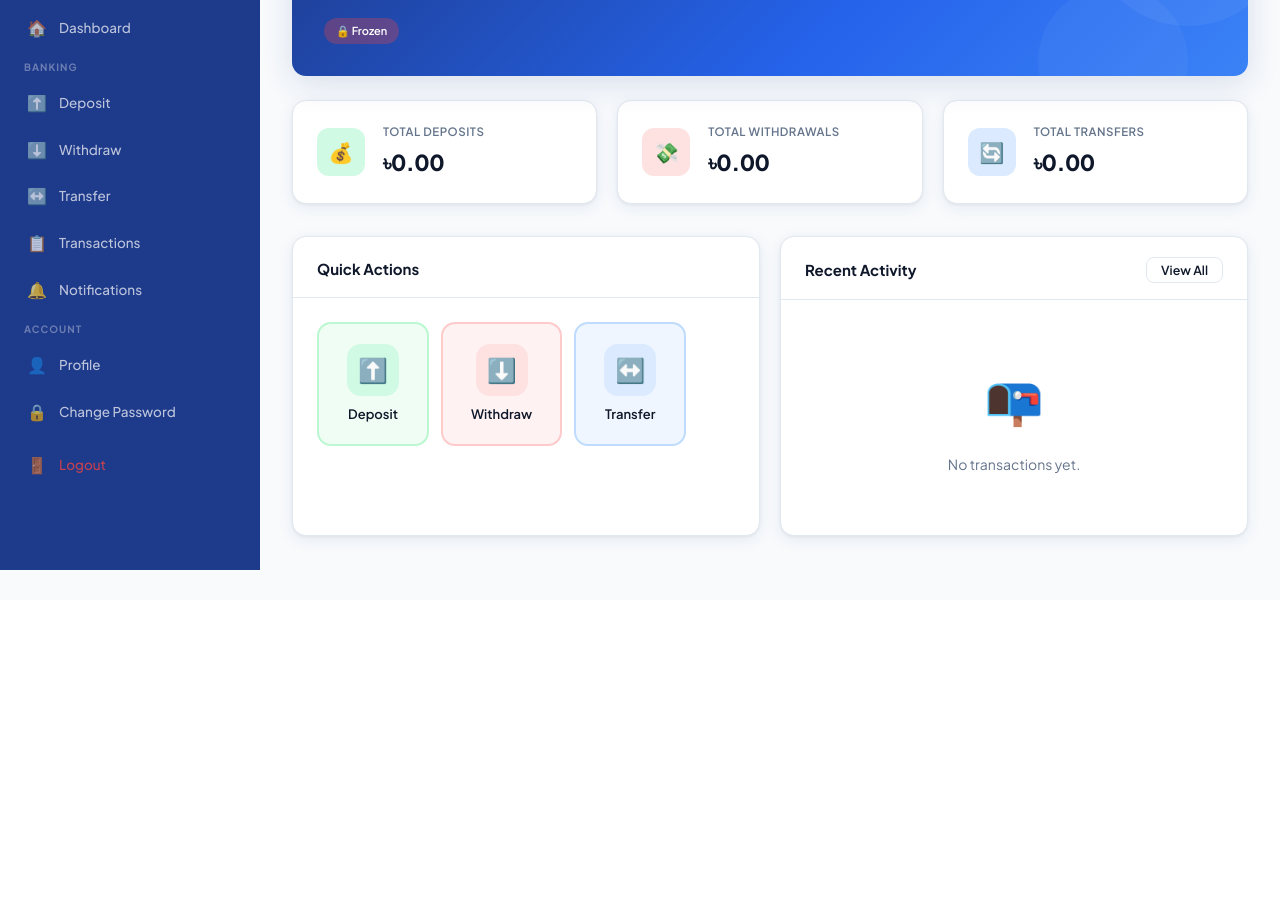
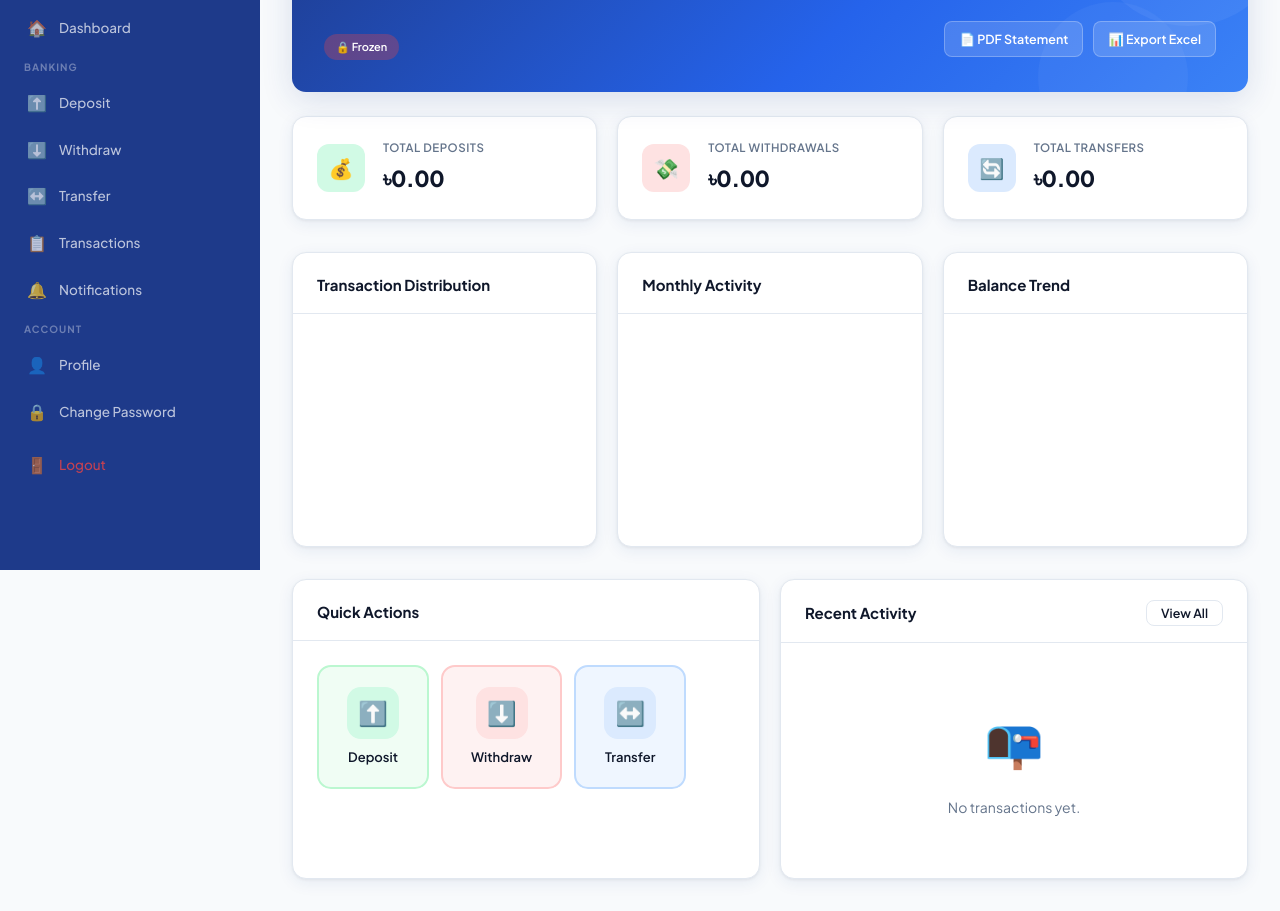
Before and after one commit to SoulReapeer/smartbank, a Flask app: template backend/templates/customer/dashboard.html in a window 1280 px wide. Shown: the part 230-1141 px from the top of the page. Before the commit the page ends 800 px from the top, so only its background shows below. Run offline with Flask 3, Linux system fonts and the light colour scheme; the template is opened without the code that fills it, so the values that code supplies are empty; a map, chart or similar area stays blank.

Commit message:
Enhance dashboard layout and add charts
Updated the dashboard template to enhance the display of account information, including balance, account status, and transaction statistics. Added charts for visual representation of deposits, withdrawals, and balance trends.

```diff
--- a/backend/templates/customer/dashboard.html
+++ b/backend/templates/customer/dashboard.html
@@ -3,73 +3,99 @@
 {% block page_title %}Dashboard{% endblock %}
 
 {% block content %}
-<div class="mb-8">
 <!-- Balance Card -->
 <div class="balance-card mb-6">
   <div class="balance-label">Total Balance</div>
-    <div class="balance-amount">
-      <span class="balance-currency">৳</span>{{ "%.2f"|format(account.balance) }}
-    </div>
+  <div class="balance-amount"><span class="balance-currency">৳</span>{{ "%.2f"|format(account.balance) }}</div>
   <div class="balance-acc">Account: {{ account.account_number }}</div>
-    <div>
+  <div style="display:flex;align-items:center;justify-content:space-between;flex-wrap:wrap;gap:12px;margin-top:16px;">
     {% if account.status == 'active' %}
       <span class="balance-status">✓ Active Account</span>
     {% else %}
-        <span class="balance-status" style="background:rgba(239,68,68,0.3)">🔒 Frozen</span>
+      <span class="balance-status" style="background:rgba(239,68,68,0.3);">🔒 Frozen</span>
     {% endif %}
-    </div>
-  </div>
-
-  <!-- Stats -->
-  <div class="grid grid-3 mb-8">
-    <div class="stat-card">
-      <div class="stat-icon green">💰</div>
-      <div>
-        <div class="stat-label">Total Deposits</div>
-        <div class="stat-value">৳{{ "%.2f"|format(deposits) }}</div>
-      </div>
-    </div>
-    <div class="stat-card">
-      <div class="stat-icon red">💸</div>
-      <div>
-        <div class="stat-label">Total Withdrawals</div>
-        <div class="stat-value">৳{{ "%.2f"|format(withdrawals) }}</div>
-      </div>
-    </div>
-    <div class="stat-card">
-      <div class="stat-icon blue">🔄</div>
-      <div>
-        <div class="stat-label">Total Transfers</div>
-        <div class="stat-value">৳{{ "%.2f"|format(transfers) }}</div>
-      </div>
-    </div>
-  </div>
-
-  <div class="grid grid-2">
-    <!-- Quick Actions -->
-    <div class="card">
-      <div class="card-header">
-        <div class="card-title">Quick Actions</div>
-      </div>
-      <div class="card-body">
-        <div class="quick-actions">
-          <a href="{{ url_for('banking.deposit') }}" class="action-btn deposit">
-            <div class="action-icon">⬆️</div>
-            Deposit
+    <div style="display:flex;gap:10px;">
+      <a href="{{ url_for('banking.download_pdf') }}"
+         style="display:inline-flex;align-items:center;gap:6px;padding:7px 14px;background:rgba(255,255,255,0.15);
+                color:#fff;border-radius:8px;font-size:12.5px;font-weight:600;text-decoration:none;
+                border:1px solid rgba(255,255,255,0.25);">
+        📄 PDF Statement
       </a>
-          <a href="{{ url_for('banking.withdraw') }}" class="action-btn withdraw">
-            <div class="action-icon">⬇️</div>
-            Withdraw
-          </a>
-          <a href="{{ url_for('banking.transfer') }}" class="action-btn transfer">
-            <div class="action-icon">↔️</div>
-            Transfer
+      <a href="{{ url_for('banking.download_excel') }}"
+         style="display:inline-flex;align-items:center;gap:6px;padding:7px 14px;background:rgba(255,255,255,0.15);
+                color:#fff;border-radius:8px;font-size:12.5px;font-weight:600;text-decoration:none;
+                border:1px solid rgba(255,255,255,0.25);">
+        📊 Export Excel
       </a>
     </div>
   </div>
 </div>
 
-    <!-- Recent Transactions -->
+<!-- Stat Cards -->
+<div class="grid grid-3 mb-8">
+  <div class="stat-card">
+    <div class="stat-icon green">💰</div>
+    <div><div class="stat-label">Total Deposits</div><div class="stat-value">৳{{ "%.2f"|format(deposits) }}</div></div>
+  </div>
+  <div class="stat-card">
+    <div class="stat-icon red">💸</div>
+    <div><div class="stat-label">Total Withdrawals</div><div class="stat-value">৳{{ "%.2f"|format(withdrawals) }}</div></div>
+  </div>
+  <div class="stat-card">
+    <div class="stat-icon blue">🔄</div>
+    <div><div class="stat-label">Total Transfers</div><div class="stat-value">৳{{ "%.2f"|format(transfers) }}</div></div>
+  </div>
+</div>
+
+<!-- Charts Row -->
+<div class="grid grid-3 mb-8">
+  <!-- Distribution Doughnut -->
+  <div class="card">
+    <div class="card-header"><div class="card-title">Transaction Distribution</div></div>
+    <div class="card-body" style="padding:16px;">
+      <div style="position:relative;height:200px;display:flex;align-items:center;justify-content:center;">
+        <canvas id="distChart"></canvas>
+      </div>
+    </div>
+  </div>
+  <!-- Monthly Activity Bar -->
+  <div class="card">
+    <div class="card-header"><div class="card-title">Monthly Activity</div></div>
+    <div class="card-body" style="padding:16px;">
+      <div style="position:relative;height:200px;">
+        <canvas id="monthlyChart"></canvas>
+      </div>
+    </div>
+  </div>
+  <!-- Balance Growth Line -->
+  <div class="card">
+    <div class="card-header"><div class="card-title">Balance Trend</div></div>
+    <div class="card-body" style="padding:16px;">
+      <div style="position:relative;height:200px;">
+        <canvas id="balanceChart"></canvas>
+      </div>
+    </div>
+  </div>
+</div>
+
+<!-- Quick Actions + Recent -->
+<div class="grid grid-2">
+  <div class="card">
+    <div class="card-header"><div class="card-title">Quick Actions</div></div>
+    <div class="card-body">
+      <div class="quick-actions">
+        <a href="{{ url_for('banking.deposit') }}" class="action-btn deposit">
+          <div class="action-icon">⬆️</div>Deposit
+        </a>
+        <a href="{{ url_for('banking.withdraw') }}" class="action-btn withdraw">
+          <div class="action-icon">⬇️</div>Withdraw
+        </a>
+        <a href="{{ url_for('banking.transfer') }}" class="action-btn transfer">
+          <div class="action-icon">↔️</div>Transfer
+        </a>
+      </div>
+    </div>
+  </div>
   <div class="card">
     <div class="card-header">
       <div class="card-title">Recent Activity</div>
@@ -78,13 +104,7 @@
     <div class="table-wrap">
       {% if recent %}
       <table class="smarttable">
-          <thead>
-            <tr>
-              <th>Type</th>
-              <th>Amount</th>
-              <th>Date</th>
-            </tr>
-          </thead>
+        <thead><tr><th>Type</th><th>Amount</th><th>Date</th></tr></thead>
         <tbody>
           {% for tx in recent %}
           <tr>
@@ -102,13 +122,79 @@
         </tbody>
       </table>
       {% else %}
-        <div class="empty-state">
-          <div class="empty-icon">📭</div>
-          <p>No transactions yet.</p>
-        </div>
+      <div class="empty-state"><div class="empty-icon">📭</div><p>No transactions yet.</p></div>
       {% endif %}
     </div>
   </div>
 </div>
-</div>
+
+<script src="https://cdn.jsdelivr.net/npm/chart.js@4.4.0/dist/chart.umd.min.js"></script>
+<script>
+const deposits    = {{ deposits|round(2) }};
+const withdrawals = {{ withdrawals|round(2) }};
+const transfers   = {{ transfers|round(2) }};
+
+// Doughnut
+new Chart(document.getElementById('distChart'), {
+  type: 'doughnut',
+  data: {
+    labels: ['Deposits', 'Withdrawals', 'Transfers'],
+    datasets: [{
+      data: [deposits || 0.01, withdrawals || 0.01, transfers || 0.01],
+      backgroundColor: ['#10B981', '#EF4444', '#2563EB'],
+      borderWidth: 2, borderColor: '#fff'
+    }]
+  },
+  options: {
+    responsive: true, maintainAspectRatio: false,
+    plugins: { legend: { position: 'bottom', labels: { boxWidth: 12, font: { size: 11 } } } },
+    cutout: '65%'
+  }
+});
+
+// Monthly Activity
+new Chart(document.getElementById('monthlyChart'), {
+  type: 'bar',
+  data: {
+    labels: {{ monthly_labels | tojson }},
+    datasets: [{
+      label: 'Transactions',
+      data: {{ monthly_counts | tojson }},
+      backgroundColor: 'rgba(37,99,235,0.7)',
+      borderRadius: 6, borderSkipped: false
+    }]
+  },
+  options: {
+    responsive: true, maintainAspectRatio: false,
+    plugins: { legend: { display: false } },
+    scales: {
+      y: { beginAtZero: true, ticks: { stepSize: 1, font: { size: 11 } }, grid: { color: '#F1F5F9' } },
+      x: { ticks: { font: { size: 11 } }, grid: { display: false } }
+    }
+  }
+});
+
+// Balance Trend
+new Chart(document.getElementById('balanceChart'), {
+  type: 'line',
+  data: {
+    labels: {{ balance_labels | tojson }},
+    datasets: [{
+      label: 'Balance (৳)',
+      data: {{ balance_values | tojson }},
+      borderColor: '#1E3A8A', backgroundColor: 'rgba(30,58,138,0.07)',
+      borderWidth: 2.5, pointRadius: 4, pointBackgroundColor: '#2563EB',
+      fill: true, tension: 0.35
+    }]
+  },
+  options: {
+    responsive: true, maintainAspectRatio: false,
+    plugins: { legend: { display: false } },
+    scales: {
+      y: { ticks: { font: { size: 10 } }, grid: { color: '#F1F5F9' } },
+      x: { ticks: { font: { size: 10 }, maxTicksLimit: 5 }, grid: { display: false } }
+    }
+  }
+});
+</script>
 {% endblock %}
```
Lines whose indentation alone changed are shown as unchanged.
